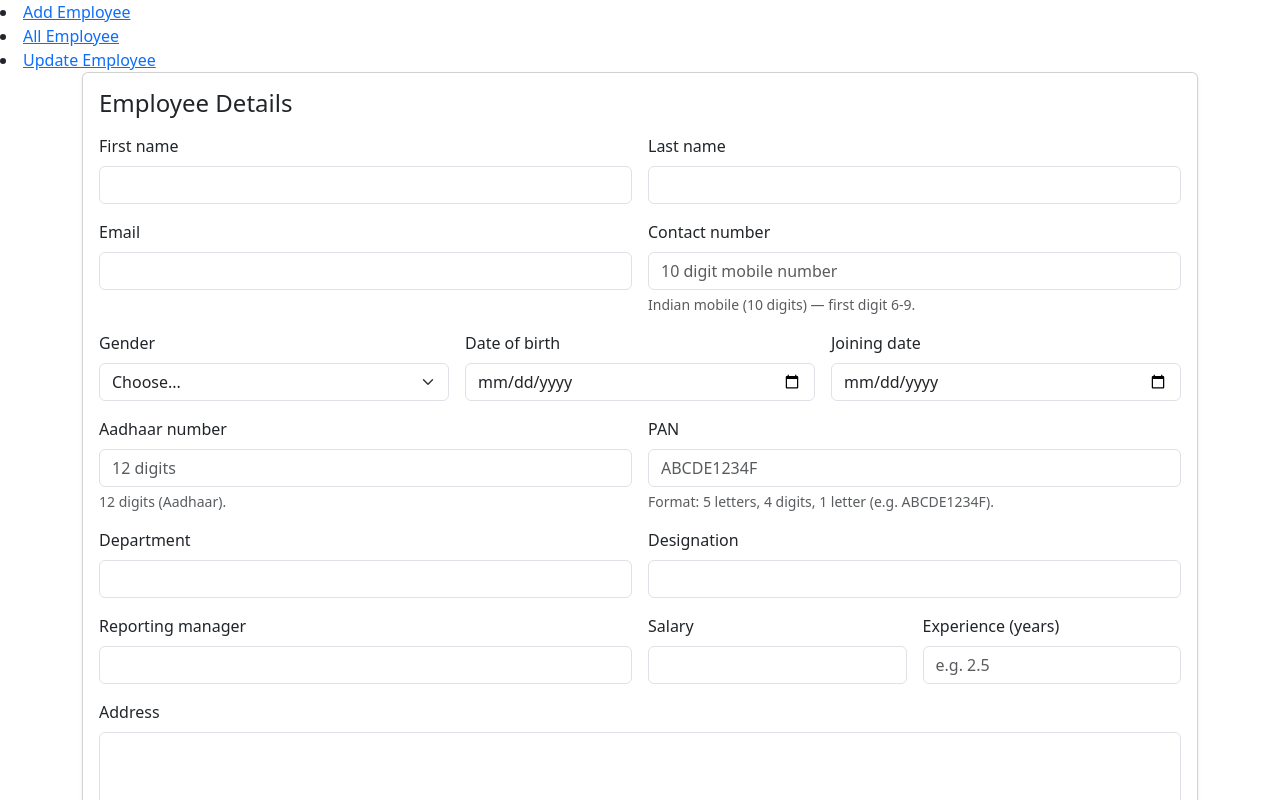
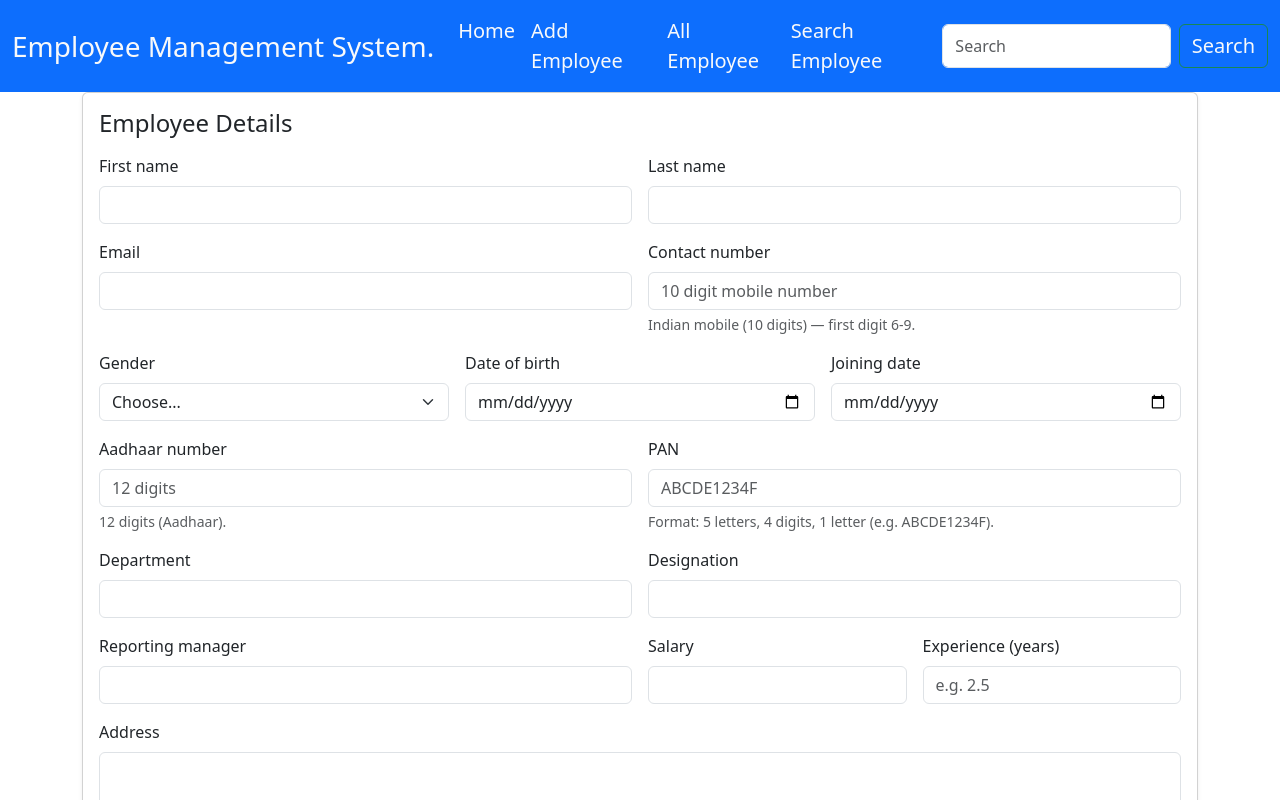
Before and after one commit to PratikBankar2160/Employee-Management-System, a React (Create React App) app: page /update/1 in a window 1280 px wide. Shown: the top 800 px of the page. Built offline with nearby package versions, Linux system fonts and the light colour scheme; no server answers.

Commit message:
Add search by name feature for employees

```diff
--- a/src/App.js
+++ b/src/App.js
@@ -6,6 +6,7 @@ import { BrowserRouter, Route, Routes } from 'react-router-dom';
 import Navbar from './Navbar';
 import AllEmployee from './AllEmployee';
 import UpdateEmployee from './UpdateEmployee';
+import SearchEmployee from './SearchEmployee';
 
 
 function App() {
@@ -17,6 +18,7 @@ function App() {
           <Route path='/add' element={<AddEmployee></AddEmployee>}></Route>
           <Route path='/all' element={<AllEmployee></AllEmployee>}></Route>
           <Route path='/update/:id' element={<UpdateEmployee></UpdateEmployee>}></Route>
+          <Route path='/search' element={<SearchEmployee></SearchEmployee>}></Route>
         </Routes>
       </BrowserRouter>
     </div>
--- a/src/Navbar.jsx
+++ b/src/Navbar.jsx
@@ -4,11 +4,30 @@ import { Link } from 'react-router-dom'
 export default function Navbar() {
   return (
     <div>
-        <nav>
-            <li><Link to={"/add"}>Add Employee</Link></li>
-            <li><Link to={"/all"}>All Employee</Link></li>
-            <li><Link to={"/update"}>Update Employee</Link></li>
-        </nav>
+      <nav className="navbar navbar-expand-lg navbar-light bg-primary">
+        <div className="container-fluid">
+          <a className="navbar-brand text-light fs-3" href="/">Employee Management System.</a>
+          <button className="navbar-toggler" type="button" data-bs-toggle="collapse" data-bs-target="#navbarSupportedContent" aria-controls="navbarSupportedContent" aria-expanded="false" aria-label="Toggle navigation">
+            <span className="navbar-toggler-icon"></span>
+          </button>
+          <div className="collapse navbar-collapse" id="navbarSupportedContent">
+            <ul className="navbar-nav me-auto mb-2 mb-lg-0">
+
+              <li className="nav-item"><Link to={"/"} className="nav-link active text-light fs-5" aria-current="page">Home</Link></li>
+              <li className="nav-item"><Link to={"/add"} className="nav-link active text-light fs-5" aria-current="page">Add Employee</Link></li>
+              <li className="nav-item"><Link to={"/all"} className="nav-link active text-light fs-5" aria-current="page">All Employee</Link></li>
+              <li className="nav-item"><Link to={"/search"} className="nav-link active text-light fs-5" aria-current="page">Search Employee</Link></li>
+
+            </ul>
+            <form className="d-flex">
+              <input className="form-control me-2" type="search" placeholder="Search" aria-label="Search"></input>
+              <button className="btn btn-outline-success text-light fs-5" type="submit">Search</button>
+            </form>
+          </div>
+        </div>
+      </nav>
     </div>
   )
 }
+
+// seraching byfirstName,lastname
--- /dev/null
+++ b/src/SearchEmployee.jsx
@@ -0,0 +1,90 @@
+import React from 'react'
+import { useState } from 'react'
+import axios from 'axios';
+import { useNavigate } from 'react-router-dom';
+
+export default function SearchEmployee() {
+
+    let navigate = useNavigate();
+
+    const [Employee, setEmployee] = useState([]);
+
+    let [name, setName] = useState("");
+
+    let HandelChange = (e) => {
+        setName(e.target.value)
+    };
+
+    let Fetch = (e) => {
+        e.preventDefault();
+
+        axios.get(`http://localhost:8080/findByFirstName/${name}`)
+            .then((res) => {
+                setEmployee(res.data);
+            })
+            .catch((err) => {
+                alert("Error in get")
+            })
+    }
+
+    let Delete1 = (id) => {
+        axios.delete(`http://localhost:8080/deleteById/${id}`)
+            .then(() => {
+                alert("Deleted Successfully");
+                setEmployee(Employee.filter((emp) => emp.eid !== id));
+            })
+            .catch((err) => {
+                alert("Something went wrong");
+            });
+    };
+
+    return (
+        <div>
+            <div>
+                <h1>Search Employee</h1>
+                <form onSubmit={Fetch}>
+                    <label htmlFor="name">Enter Employee Name</label>
+                    &nbsp;&nbsp;&nbsp;&nbsp;
+                    <input type="text" name='name' id='name' placeholder='Enter employee name' onChange={HandelChange} />
+                    <br />
+                    <button>Fetch</button>
+                </form>
+            </div>
+            <div>
+                <div className="container">
+                    <div className="row">
+                        {Employee.map((e) => (
+                            <div className="col-md-3" key={e.eid}>
+                                <div className="card mt-4">
+                                    <img src={e.profile} className="card-img-top" alt="profile" />
+
+
+                                    <div className="card-body">
+                                        <p className="card-text">Employee Details</p>
+                                        <h5 className="card-title">{e.firstname}</h5>
+
+                                        <div className="card-text">
+                                            <p>Department: <strong>{e.department}</strong></p>
+                                            <p>Designation: <strong>{e.designation}</strong></p>
+                                            <p>Contact No.: <strong>{e.contactno}</strong></p>
+                                            <p>Email: <strong>{e.email}</strong></p>
+                                            <p>DOB: <strong>{e.dob}</strong></p>
+                                        </div>
+                                        <button className="btn btn-danger me-2" onClick={() => Delete1(e.eid)}>
+                                            Delete
+                                        </button>
+
+                                        <button className="btn btn-primary" onClick={() => navigate(`/update/${e.eid}`)}>
+                                            Update
+                                        </button>
+                                    </div>
+                                </div>
+                            </div>
+                        ))}
+
+                    </div>
+                </div>
+            </div>
+        </div>
+    )
+}
--- a/src/UpdateEmployee.jsx
+++ b/src/UpdateEmployee.jsx
@@ -2,12 +2,13 @@ import axios from 'axios';
 import React, { useState } from 'react'
 import { useEffect } from 'react';
 import { useParams } from 'react-router-dom';
+import { useNavigate } from 'react-router-dom';
 
 export default function UpdateEmployee() {
 
     let { id } = useParams();
 
-
+    let navigate = useNavigate();
 
     const [employee, setEmployee] = useState({
         firstname: "",
@@ -35,13 +36,14 @@ export default function UpdateEmployee() {
 
     const handleProfile = (e) => {
         const file = e.target.files[0];
+        let fullPath = `/img/${file.name}`;
         if (!file) return;
 
         const preview = URL.createObjectURL(file);
 
         setEmployee({
             ...employee,
-            profile: file,
+            profile: fullPath,
             previewImage: preview
         });
     };
@@ -55,6 +57,7 @@ export default function UpdateEmployee() {
             .then((res) => {
                 setEmployee(res.data);
                 alert(res.data)
+                navigate(-1)
             })
             .catch((err) => {
                 alert("Update wrong")
@@ -65,7 +68,6 @@ export default function UpdateEmployee() {
         axios.get(`http://localhost:8080/findById/${id}`)
             .then((res) => {
                 setEmployee(res.data)
-
             })
             .catch((err) => {
                 if (err.response) {
```
Also changed, not shown: public/img/self.jpg (added).
